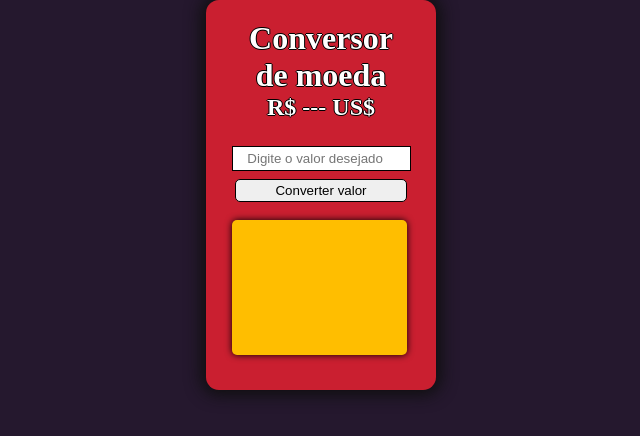
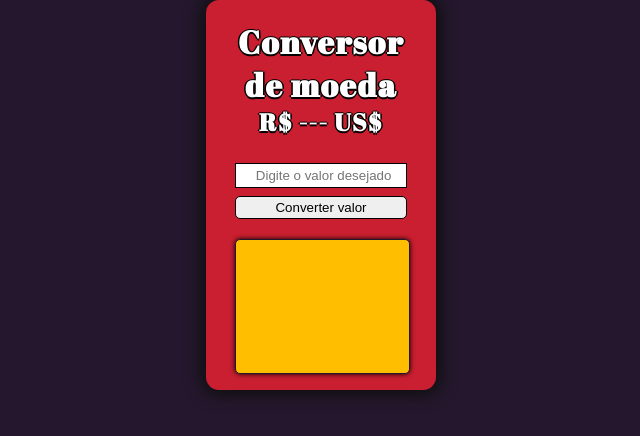
Before and after one commit to thiagO031/Conversor-Dinheiro, a plain HTML site: page index.html in a window 1280 px wide. Shown: the whole page, without its empty margins (319-959 px from the left). Drawn offline with nearby package versions, Linux system fonts and the light colour scheme.

Commit message:
fonts adicionadas

```diff
--- a/style.css
+++ b/style.css
@@ -1,3 +1,5 @@
+@import url('https://fonts.googleapis.com/css2?family=Abril+Fatface&family=Libre+Baskerville&family=Tinos&display=swap');
+
 *{
     padding: 0;
     margin: 0;
@@ -37,16 +39,22 @@ main img{
 
 .conteudo-1{
     padding-top: 20px;
-    text-shadow: -1px 0 black, 0 1px black, 1px 0 black, 0 -1px black;;
+    text-shadow: -1.5px 0 black, 0 1.5px black, 1.5px 0 black, 0 -1.5px black;
+    font-family: 'Abril Fatface', cursive;
+    letter-spacing: 1.5px;
 }
 
 .conteudo-2{
     padding-top: 25px;
+    font-family: 'Libre Baskerville', serif;
+    /* font-family: 'Tinos', serif; */
 }
 
 #btn-number{
     height: 25px;
+    width: 172px;
     border: 1px solid black;
+    padding-left: 5px;
 }
 
 #btn{
@@ -62,10 +70,12 @@ main img{
 #res{
     background-color: #ffbe00;
     color: #25182E;
-    font-size: x-large;
+    font-size: larger;
+    font-weight: 500;
     border-radius: 5px;
     /* border: 1px solid black; */
     box-shadow: 0 0 0.3em black;
+    border: 1px solid #25182E;
 
     width: 175px;
     height: 135px;
```
